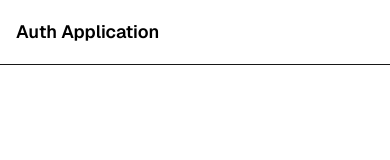
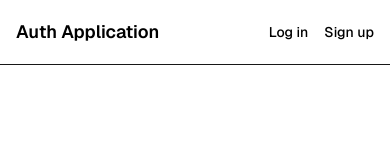
Before and after one commit to shivm166/next-auth, a Next.js app: page / in a window 390 px wide. Shown: the top 160 px of the page. Built offline with nearby package versions, Linux system fonts and the light colour scheme; no server answers.

Commit message:
mobile view responsive

```diff
--- a/src/app/page.tsx
+++ b/src/app/page.tsx
@@ -6,7 +6,6 @@ import { LogOut, User } from "lucide-react";
 export default function HomePage() {
   const { data: session, status } = useSession();
 
-  // Show loading state while checking session
   if (status === "loading") {
     return (
       <div className="min-h-screen bg-gray-50 font-sans">
@@ -33,16 +32,16 @@ export default function HomePage() {
             <div className="flex items-center gap-4 text-black">
               {status === "unauthenticated" ? (
                 <>
-                  <Link href="/login" className="text-sm font-medium hover:text-blue-600 transition-colors hidden sm:inline">
+                  <Link href="/login" className="text-sm font-medium hover:text-blue-600 transition-colors ">
                     Log in
                   </Link>
-                  <Link href="/signup" className="text-sm font-medium hover:text-blue-600 transition-colors hidden sm:inline">
+                  <Link href="/signup" className="text-sm font-medium hover:text-blue-600 transition-colors ">
                     Sign up
                   </Link>
                 </>
               ) : (
                 <>
-                  <div className="hidden sm:flex items-center gap-2 text-sm text-gray-600">
+                  <div className="sm:flex items-center gap-2 text-sm text-gray-600">
                     <User size={16} />
                     <span>{session?.user?.email}</span>
                   </div>
```
